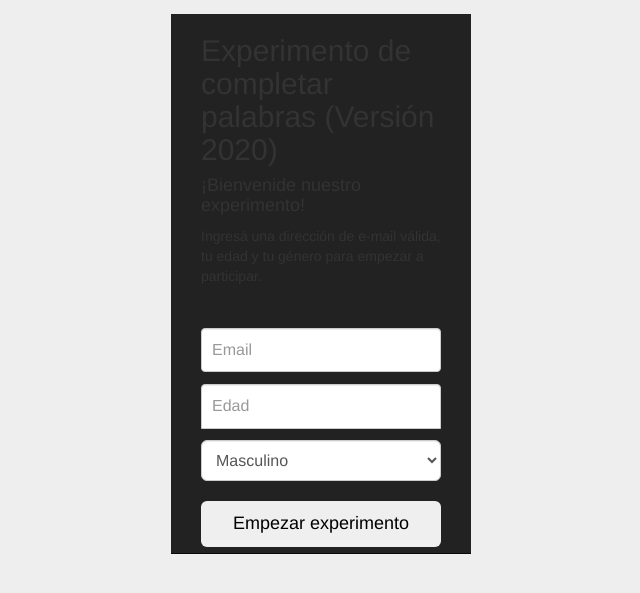
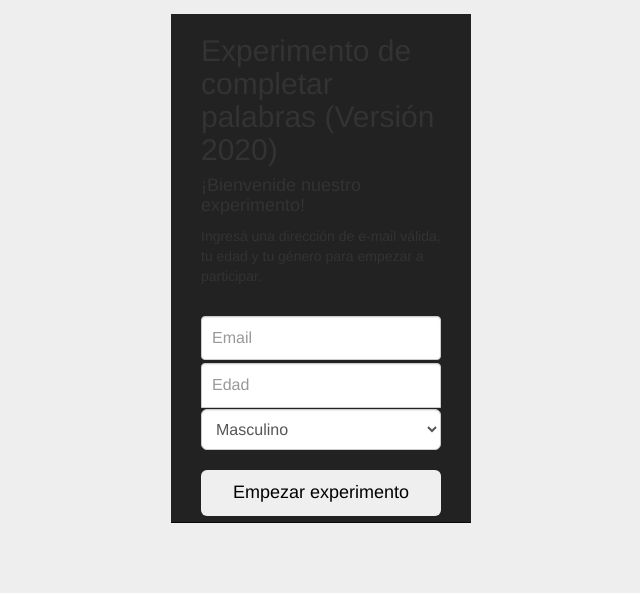
Before and after one commit to brunobian/clozetask_sentences, a Django app: template templates/login.html in a window 1280 px wide. Shown: the part 41-634 px from the top of the page, without its empty margins (319-959 px from the left). Run offline with Django 3.2, Linux system fonts and the light colour scheme; the template is opened without the code that fills it, so the values that code supplies are empty.

Commit message:
acomodo la pantalla de logging

```diff
--- a/templates/login.html
+++ b/templates/login.html
@@ -25,11 +25,11 @@
 					<h4>¡Bienvenide nuestro experimento!</h4>
 					<p>Ingresá una dirección de e-mail válida, tu edad y tu género para empezar a participar.</p>
 					<br>
-					<div style="margin-top:5%;margin-bottom:2%">
+					<div style="margin-bottom:1%">
 						<input type="email" class="form-control" name="email" placeholder="Email" required> </div>
-					<div style="margin-top:5%;margin-bottom:2%">
+					<div style="margin-bottom:1%">
 						<input type="text" pattern="[0-9]{2}" class="form-control" name="edad"  placeholder="Edad" required> </div>
-					<div style="margin-top:5%;margin-bottom:2%">
+					<div style="margin-bottom:1%">
 						<select name="gender" class="form-control input-lg" >
 						<option value="MAS">Masculino</option>
 						<option value="FEM">Femenino</option>
```
